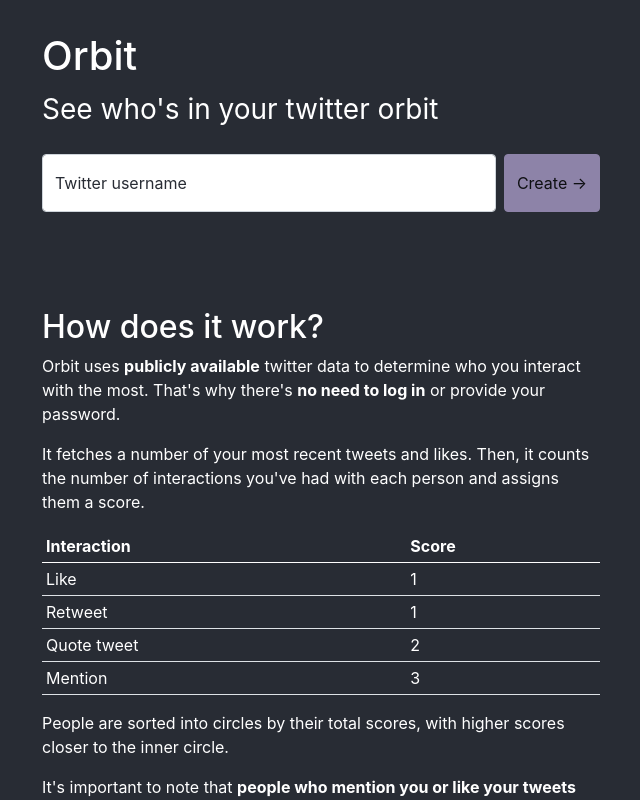
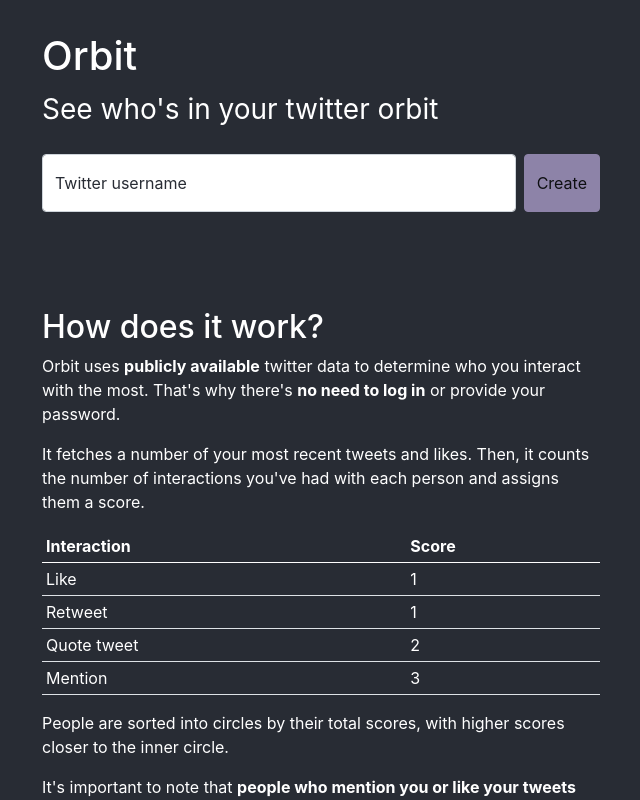
Before and after one commit to olivvybee/orbit, a React (Create React App) app: page / in a window 1280 px wide. Shown: the top 800 px of the page, without its empty margins (319-959 px from the left). Built offline with nearby package versions, Linux system fonts and the light colour scheme.

Commit message:
Remove arrow from create button

```diff
--- a/src/homepage/Homepage.tsx
+++ b/src/homepage/Homepage.tsx
@@ -35,7 +35,7 @@
             type='button'
             onClick={goToResults}
             disabled={!canGenerate}>
-            Create →
+            Create
           </button>
         </div>
       </div>
```
